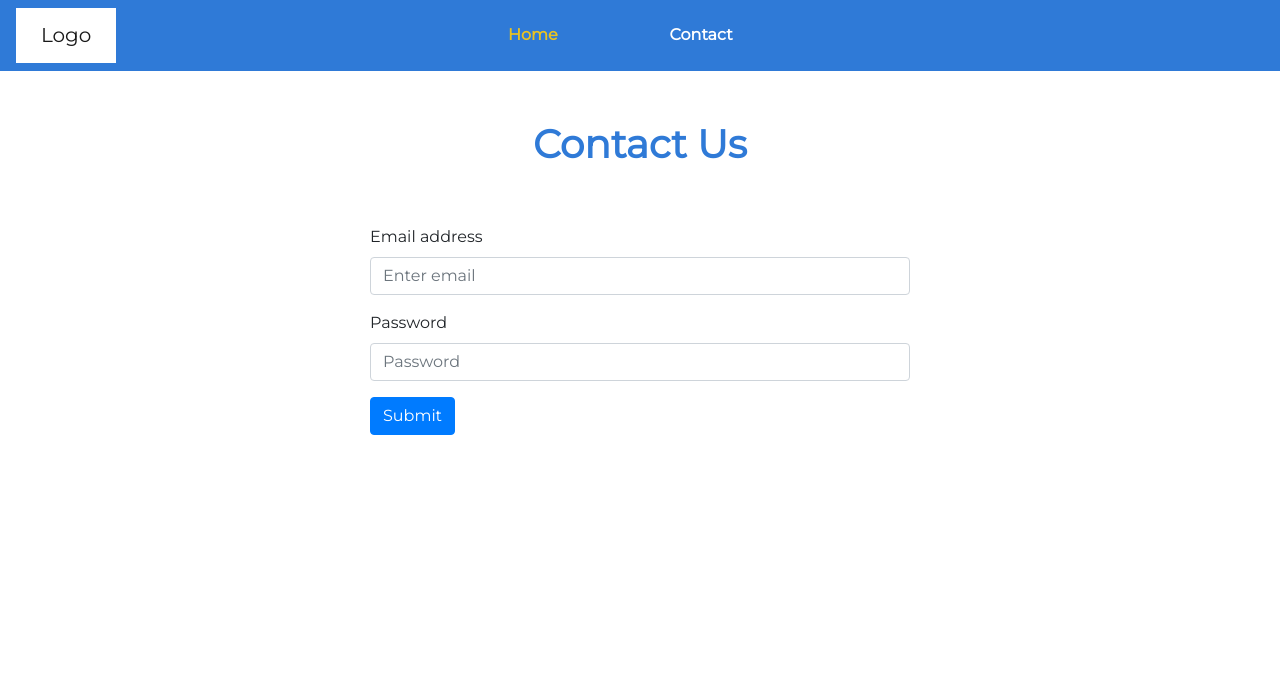
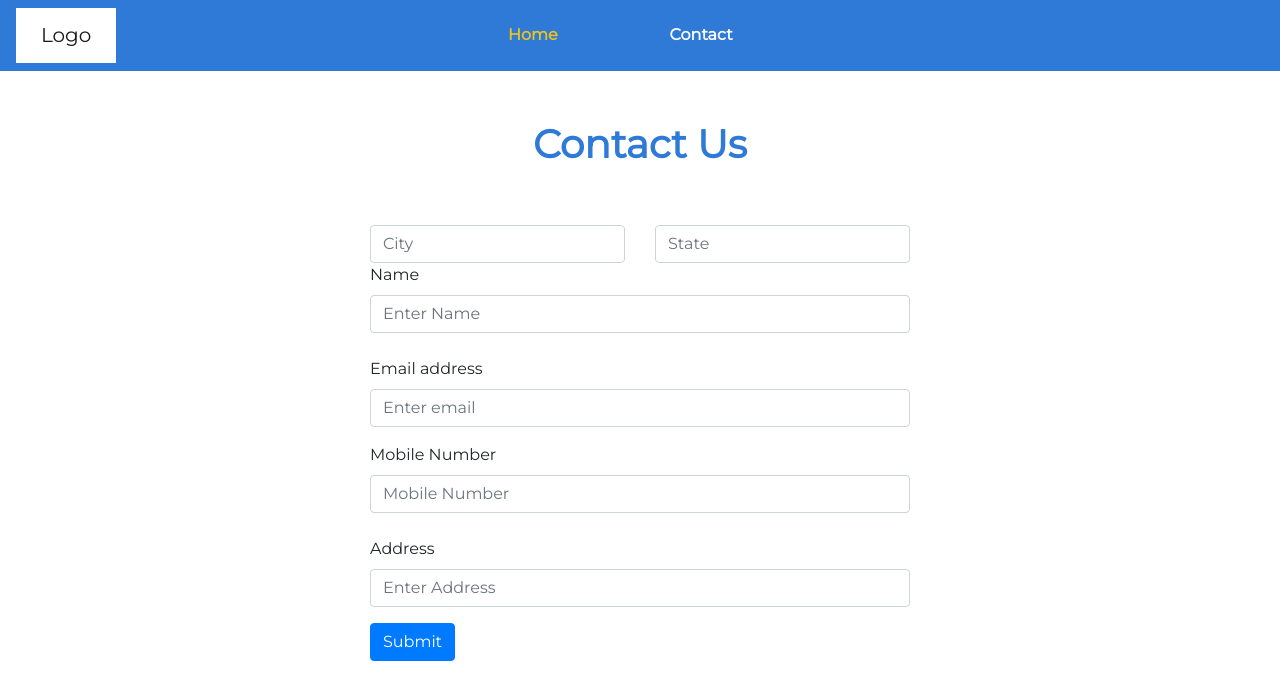
Before and after one commit to sathish19961412/reactjspractice, a React (Create React App) app: page /contact in a window 1280 px wide. Shown: the top 700 px of the page. Built offline with nearby package versions, Linux system fonts and the light colour scheme.

Commit message:
update contact page

```diff
--- a/public/index.html
+++ b/public/index.html
@@ -40,5 +40,8 @@
       To begin the development, run `npm start` or `yarn start`.
       To create a production bundle, use `npm run build` or `yarn build`.
     -->
+    <script src="https://code.jquery.com/jquery-3.2.1.slim.min.js" integrity="sha384-KJ3o2DKtIkvYIK3UENzmM7KCkRr/rE9/Qpg6aAZGJwFDMVNA/GpGFF93hXpG5KkN" crossorigin="anonymous"></script>
+  <script src="https://cdn.jsdelivr.net/npm/popper.js@1.12.9/dist/umd/popper.min.js" integrity="sha384-ApNbgh9B+Y1QKtv3Rn7W3mgPxhU9K/ScQsAP7hUibX39j7fakFPskvXusvfa0b4Q" crossorigin="anonymous"></script>
+  <script src="https://cdn.jsdelivr.net/npm/bootstrap@4.0.0/dist/js/bootstrap.min.js" integrity="sha384-JZR6Spejh4U02d8jOt6vLEHfe/JQGiRRSQQxSfFWpi1MquVdAyjUar5+76PVCmYl" crossorigin="anonymous"></script>
   </body>
 </html>
--- a/src/Contact.js
+++ b/src/Contact.js
@@ -1,5 +1,7 @@
 import Button from 'react-bootstrap/Button';
 import Form from 'react-bootstrap/Form';
+import Col from 'react-bootstrap/Col';
+import Row from 'react-bootstrap/Row';
 import { Fragment } from "react";
 import {Link} from "react-router-dom";
 export default function Contacts()
@@ -32,18 +34,34 @@ export default function Contacts()
                   <div className='col-md-3'>&nbsp;</div>
                   <div className='col-md-6 mt-5'>
                   <Form>
+                    <Row>
+                        <Col md={6}>
+                            <Form.Control placeholder="City" />
+                            </Col>
+                            <Col md={6}>
+                            <Form.Control placeholder="State" />
+                        </Col>
+                    </Row>
                     <Form.Group className="mb-3" controlId="formBasicEmail">
+                        <Form.Label className='d-flex'>Name</Form.Label>
+                        <Form.Control type="email" placeholder="Enter Name" /><br></br>
+
                         <Form.Label className='d-flex'>Email address</Form.Label>
                         <Form.Control type="email" placeholder="Enter email" />
                     </Form.Group>
 
                     <Form.Group className="mb-3" controlId="formBasicPassword">
-                        <Form.Label  className='d-flex'>Password</Form.Label>
-                        <Form.Control type="password" placeholder="Password" />
+                        <Form.Label  className='d-flex'>Mobile Number</Form.Label>
+                        <Form.Control type="text" placeholder="Mobile Number" /><br></br>
+
+                        <Form.Label className='d-flex'>Address</Form.Label>
+                        <Form.Control type="email" placeholder="Enter Address" />
                     </Form.Group>
+
                     <Button variant="primary" type="submit" className='d-flex'>
                         Submit
                     </Button>
+
                   </Form>
                   </div>
                   <div className='col-md-3'>&nbsp;</div>
--- a/src/Home.js
+++ b/src/Home.js
@@ -19,9 +19,9 @@ export default function Home()
         {obj.section1.subtitle}
         </>
       })
-      const images= data.map((obj) => {
+      const images= data.map((k) => {
         return <>
-        {obj.section1.images}
+        {k.section1.images}
         </>
       })
       return(
@@ -59,7 +59,14 @@ export default function Home()
             </div>
         </div>
         <div className='col-md-6'>
-             <img src={logo} className="img-fluid" />
+            {
+              data && data.map(record =>{
+                return(
+                    <img src={record.section1.images} />
+                )
+              })
+            }
+
         </div>
       </div>
   </div>
--- a/src/data/Homedata.json
+++ b/src/data/Homedata.json
@@ -4,11 +4,9 @@
         {
         "title": "The leading Customer Application for your daily workspace.",
         "subtitle":"Flow adds smart capabilities on top of your bank accounts.",
-
         "images":[
-            "bannerimage.avif"
+            "applestore.png"
          ]
-
         },
         "section2":
         {
```
